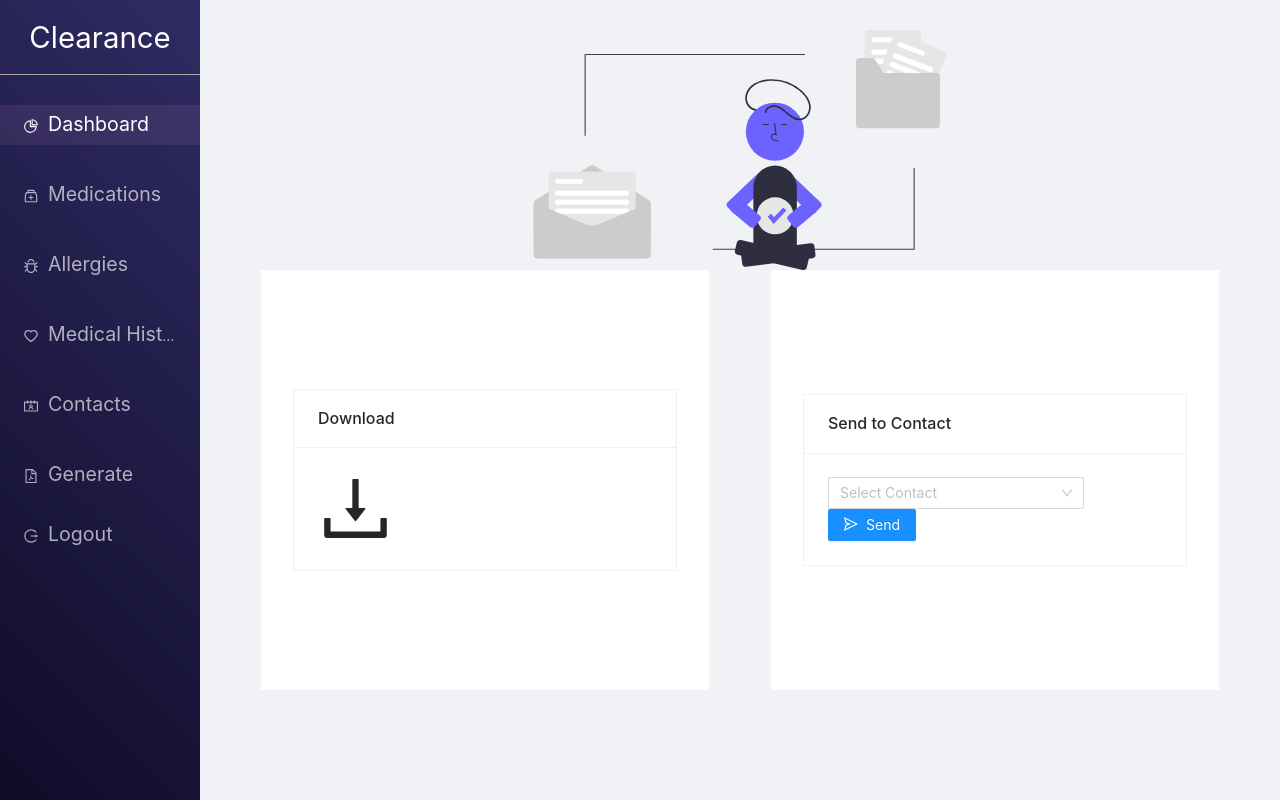
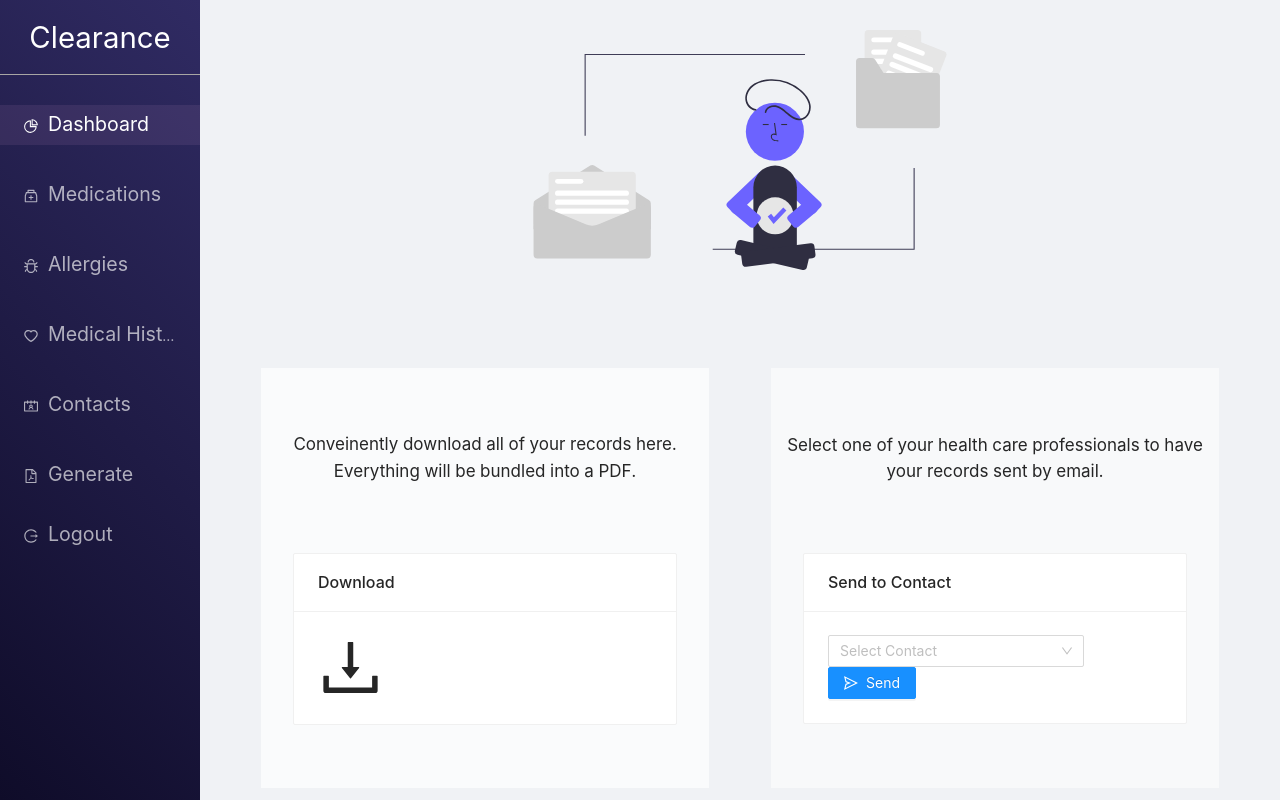
Before and after one commit to sb242/clearance, a React (Create React App) app in the folder client/: page /generate in a window 1280 px wide. Built offline with nearby package versions, Linux system fonts and the light colour scheme; no server answers.

Commit message:
updated styling on generate page

```diff
--- a/client/src/components/GeneratePDF.js
+++ b/client/src/components/GeneratePDF.js
@@ -67,15 +67,24 @@ export default function GeneratePDF() {
       </div>
       <div className="pdf-container">
         <div className="download">
+          <div id="download-text">
+            Conveinently download all of your records here. Everything will be
+            bundled into a PDF.
+          </div>
           <Card title="Download" style={{ width: "30vw" }} hoverable="true">
             <DownloadOutlined
-              style={{ fontSize: "75px" }}
+              style={{ fontSize: "65px" }}
               onClick={createAndDownloadPdf}
             />
           </Card>
         </div>
         <div className="send">
+          <div id="download-text">
+            Select one of your health care professionals to have your records
+            sent by email.
+          </div>
           <Card
+            className="send-card"
             title="Send to Contact"
             hoverable="true"
             style={{ width: "30vw" }}
--- a/client/src/components/Pdf.css
+++ b/client/src/components/Pdf.css
@@ -4,21 +4,23 @@
 }
 
 .download {
+  display: flex;
+  flex-direction: column;
   justify-content: center;
   width: 35vw;
   height: 30em;
-  background-color: white;
+  background-color: rgba(255, 255, 255, 0.684);
   align-items: center;
-  display: flex;
 }
 
 .send {
   justify-content: center;
   width: 35vw;
   height: 30em;
-  background-color: white;
+  background-color: rgba(255, 255, 255, 0.583);
   align-items: center;
   display: flex;
+  flex-direction: column;
 }
 
 .ant-layout {
@@ -28,9 +30,16 @@
 .information {
   display: flex;
   justify-content: center;
+  margin-bottom: 7em;
 }
 
 .information > img {
   max-height: 30vh;
   max-width: 40vw;
 }
+
+#download-text {
+  margin-bottom: 4em;
+  font-size: 17px;
+  text-align: center;
+}
--- a/client/src/components/UserDisplay.js
+++ b/client/src/components/UserDisplay.js
@@ -104,7 +104,6 @@ export default function UserDisplay(props) {
           </Menu.Item>
         </Menu>
       </Sider>
-
       <Content>
         <Route path="/" exact component={Dashboard} />
         <Route path="/medications" component={MedsList} />
```
Also changed, not shown: 1 other file (tests, documents, lock files or other folders).
